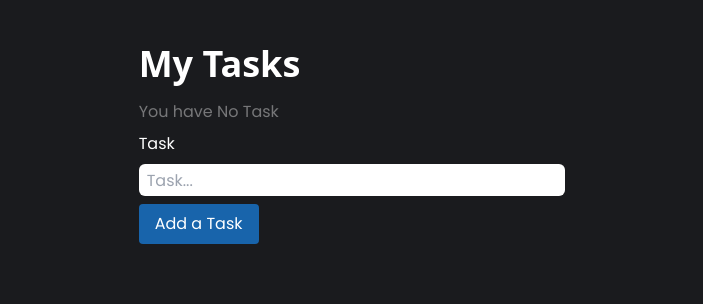
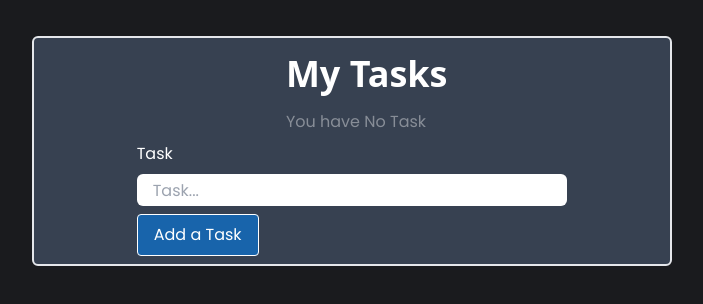
Before and after one commit to AmitPaswan18/Todo-App, a React (Vite) app: page / in a window 1280 px wide. Shown: the top 304 px of the page, without its empty margins (288-991 px from the left). Built offline with nearby package versions, Linux system fonts and the light colour scheme.

Commit message:
edit button and responsivness added

```diff
--- a/package.json
+++ b/package.json
@@ -12,7 +12,8 @@
   "dependencies": {
     "react": "^18.2.0",
     "react-dom": "^18.2.0",
-    "react-icons": "^4.12.0"
+    "react-icons": "^4.12.0",
+    "react-scroll": "^1.9.0"
   },
   "devDependencies": {
     "@types/react": "^18.2.43",
--- a/src/App.css
+++ b/src/App.css
@@ -9,3 +9,7 @@ body {
   font-family: "Poppins", "Lucida Sans", "Lucida Sans Regular", "Lucida Grande",
     "Lucida Sans Unicode", Geneva, Verdana, sans-serif;
 }
+
+#scrollbar {
+  overflow-y: auto;
+}
--- a/src/components/TodoItems.jsx
+++ b/src/components/TodoItems.jsx
@@ -1,11 +1,12 @@
 import { useState, useEffect } from "react";
 import { RiDeleteBin5Fill, RiEditBoxLine } from "react-icons/ri";
 import Button from "./common/button";
+import InputButton from "./common/InputButton";
 const TodoItems = () => {
   const [title, setTitle] = useState("");
   const [todo, setTodo] = useState([]);
   const [isinputValid, setInputValid] = useState(false);
-
+  const [editIndex, setEditIndex] = useState(null);
   function formValidation() {
     if (title.trim() === "") {
       console.log(title.trim());
@@ -33,6 +34,34 @@ const TodoItems = () => {
     setTitle("");
   }
 
+  const editTodo = (index) => {
+    setEditIndex(index);
+    setTitle(todo[index].title);
+  };
+
+  const cancelEdit = () => {
+    setEditIndex(null);
+    setTitle("");
+  };
+
+  const handleEditSubmit = (event) => {
+    if (!formValidation()) {
+      return;
+    }
+
+    if (editIndex !== null) {
+      const updatedTasks = [...todo];
+      updatedTasks[editIndex].title = title;
+      setTodo(updatedTasks);
+      saveTasks(updatedTasks);
+      setEditIndex(null);
+    } else {
+      setTodo([...todo, { title }]);
+      saveTasks([...todo, { title }]);
+    }
+    event.preventDefault();
+    setTitle("");
+  };
 
   function loadTasks() {
     let loadedTasks = localStorage.getItem("todo");
@@ -53,11 +82,13 @@ const TodoItems = () => {
 
   return (
     <>
-      <div className="flexjustify-center mt-9 flex-col items-center w-screen">
-        <div className=" max-h-fit flex justify-center lg:w-screen">
+      <div
+        id="scrollbar"
+        className="flex justify-center  lg:w-1/2 w-10/12  mt-9 flex-col items-center mx-auto border-2 rounded-md p-2 bg-gray-700">
+        <div className=" max-h-96 overflow-y-auto w-10/12 flex justify-center lg:w-10/12  ">
           {todo.length === 0 ? (
             <>
-              <div className=" flex md:flex-col justify-evenly md:w-full md:z-10 lg:w-1/3 text-white  lg:h-3/6 sm:h-1/2 ">
+              <div className=" flex md:flex-col justify-evenly md:w-full md:z-10 lg:w-1/3 text-white lg:ml-10  lg:h-3/6 sm:h-1/2 ">
                 <div className="font-sans font-extrabold text-4xl my-2">
                   My Tasks
                 </div>
@@ -68,7 +99,7 @@ const TodoItems = () => {
               </div>
             </>
           ) : (
-            <div className=" left-10 w-1/3 max-h-fit">
+            <div className=" left-10 lg:w-10/12 w-full max-h-fit">
               <div className="font-sans text-4xl font-bold text-white">
                 My Tasks
               </div>
@@ -79,24 +110,56 @@ const TodoItems = () => {
               )}
               {todo.map((item, index) => (
                 <div className=" max-h-screen text-white" key={index}>
-                  <div className="flex h-fit my-4 bg-slates w-full  border-2 rounded-md justify-between py-4 px-1">
-                    {" "}
-                    <div className="flex mx-2 gap-4 flex-col">
-                      <div className="">{item.title}</div>
-                    </div>
-                    <div className="flex flex-col ">
+                  <div className="flex max-h-fit max-w-fit my-2 bg-slates w-full  border-2 border-gray-500 rounded-md justify-between py-1 px-1">
+                    {editIndex === index ? (
+                      <>
+                        <div className="flex flex-col">
+                          <InputButton
+                            className="w-full h-8 rounded-md p-2 m-2 text-black "
+                            placeholder="Task..."
+                            onChange={(e) => setTitle(e.target.value)}
+                            value={title}
+                          />
+                          <div className="flex w-full justify-between mx-2 mb-2">
+                            <Button
+                              size="small"
+                              border="1px solid white"
+                              onClick={() => cancelEdit(todo.id)}>
+                              Cancel
+                            </Button>
+                            <Button
+                              color="green"
+                              size="small"
+                              className="text-sm p-2"
+                              onClick={() => handleEditSubmit(todo.id, title)}>
+                              Submit
+                            </Button>
+                          </div>
+                        </div>
+                      </>
+                    ) : (
+                      <div className="flex mx-2 lg:mx-1 lg:gap-2 gap-0 flex-col">
+                        <div className="text-sm w-2/3">{item.title}</div>
+                      </div>
+                    )}
+                    <div className="flex">
                       <RiDeleteBin5Fill
                         className="m-1"
                         color="red"
                         opacity={0.6}
-                        size={22}
+                        size={18}
                         onClick={() => deleteTodo(index)}
                       />
                       <RiEditBoxLine
                         className="m-1"
                         color="white"
                         opacity={0.6}
-                        size={22}
+                        size={18}
+                        onClick={() =>
+                          editIndex === index
+                            ? handleEditSubmit()
+                            : editTodo(index)
+                        }
                       />
                     </div>
                   </div>
@@ -105,17 +168,17 @@ const TodoItems = () => {
             </div>
           )}
         </div>
-        <div className=" max-h-fit flex justify-center lg:w-screen ">
-          <form className="w-1/3 " name="todoform" onSubmit={handleSubmit}>
-            <div className="text-white w-[30%]">
+        <div className=" max-h-fit flex  w-10/12 justify-center ">
+          <form
+            className="w-full max-w-fit lg:w-10/12"
+            name="todoform"
+            onSubmit={handleSubmit}>
+            <div className="text-white ">
               {" "}
               <div className="flex flex-col w-full">
                 <div>Task</div>
-                <input
-                  className=" w-full h-8 rounded-md p-2 my-2 text-black"
-                  type="text"
-                  required
-                  name="taskname"
+                <InputButton
+                  className="w-full h-8 rounded-md p-2 my-2 text-black "
                   placeholder="Task..."
                   onChange={(e) => setTitle(e.target.value)}
                   value={title}
--- /dev/null
+++ b/src/components/common/InputButton.jsx
@@ -0,0 +1,23 @@
+function InputButton(props) {
+  const { value, name, className, children, size, ...rest } = props;
+
+  const styles = {
+    fontSize: size === "small" ? "10px" : "16px",
+    padding: size === "small" ? "4px 8px" : "8px 16px",
+    heigth: size === "small" ? "24px" : "32px",
+    width: size === "100%",
+  };
+
+  return (
+    <input
+      type="text"
+      className={className}
+      value={value}
+      required
+      style={styles}
+      {...rest}
+    />
+  );
+}
+
+export default InputButton;
--- a/src/components/common/button.jsx
+++ b/src/components/common/button.jsx
@@ -1,11 +1,11 @@
 function Button(props) {
   const { size, color, children, className, ...rest } = props;
   const styles = {
-    fontSize: size === "small" ? "12px" : "16px",
+    fontSize: size === "small" ? "10px" : "16px",
     padding: size === "small" ? "4px 8px" : "8px 16px",
     backgroundColor: color,
     color: "white",
-    border: "none",
+    border: "1px solid white",
     borderRadius: "4px",
     cursor: "pointer",
   };
```
Also changed, not shown: src/components/common/EditButton.jsx (deleted), 1 other file (tests, documents, lock files or other folders).
